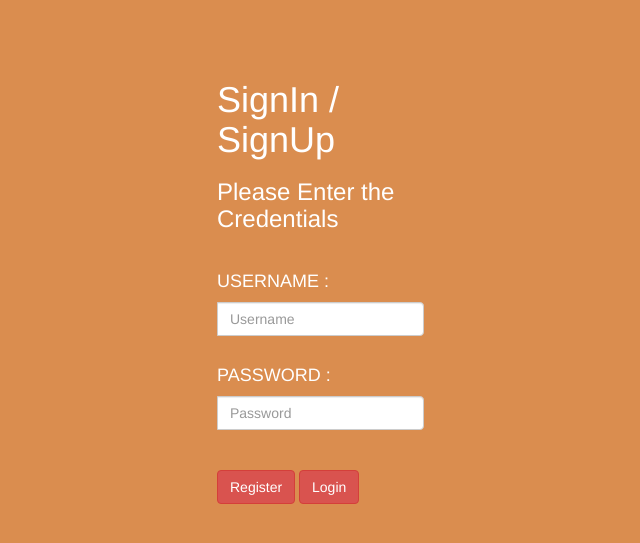
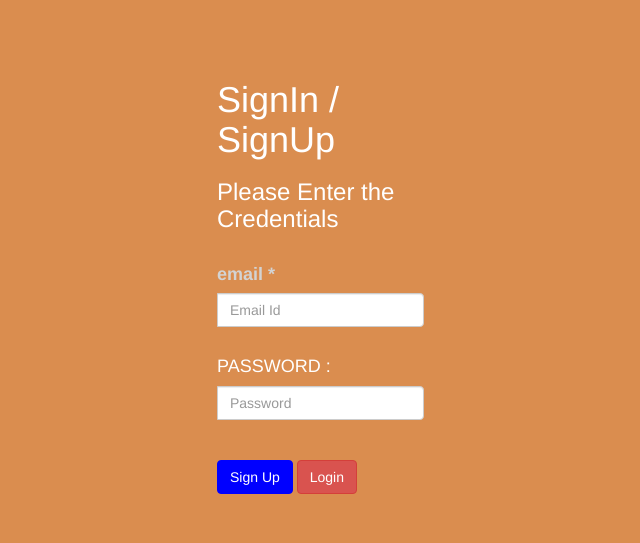
Before and after one commit to sunbun2/SWappdev, a Flask app: page / in a window 1280 px wide. Shown: the top 543 px of the page, without its empty margins (310-950 px from the left). Run offline with Flask 2, Linux system fonts and the light colour scheme; some libraries are stand-ins or nearby versions.

Commit message:
Assignment @ individual task for user name and password checking

```diff
--- a/project1/templates/registration.html
+++ b/project1/templates/registration.html
@@ -14,6 +14,67 @@
         }
 
       </style>
+          <script>
+            function funcValidate() {
+                console.log("entered")
+
+                var username = document.querySelector('#email').value;
+                var passd = document.querySelector('#Password').value;
+                var errorMessage = "";
+
+
+                if (username.length === 0) {
+                    document.querySelector('#error').innerHTML = "Please enter an email...!!!";
+                    return false;
+                }
+
+                if (passd.length === 0){
+                    document.querySelector('#error').innerHTML = "Please enter a password...!!!";
+                    return false;
+                }
+
+                if ((/^\w+([\.-]?\w+)*@\w+([\.-]?\w+)*(\.\w{2,3})+$/).test(username)) {
+
+                } else {
+                    document.querySelector('#error').innerHTML = "Please enter a valid email as a username";
+                    return false;
+                }
+
+
+                if (document.querySelector('#Password').value.length < 6 ) {
+                    document.querySelector('#error').innerHTML = "Password should be atleast 6 characters.";
+                    return false;
+                }
+
+                const pass = document.querySelector('#Password').value;
+
+                if (!/[a-z]/.test(pass)) {
+                    errorMessage += "Password should contain atleast one lowercase alphabet." + "\n";
+                }
+
+                if (!/[A-Z]/.test(pass)) {
+                    errorMessage += "Password should contain atleast one uppercase alphabet." + "\n";
+                }
+
+                if (!/[0-9]/.test(pass)) {
+                    errorMessage += "Password should contain atleast one number." + "\n";
+                }
+
+                if (!/[!@#\$%\^\&*\)\(+=._-]/.test(pass)) {
+                    errorMessage += "Password should contain atleast one symbol." + "\n";
+                }
+
+
+                if (errorMessage === ""){
+                    return true;
+                }
+
+                document.querySelector('#error').innerHTML = errorMessage;
+
+                return false;
+
+              }
+            </script>
   </head>
   <body style = "background-color:rgb(218, 141, 79)">
   <style>
@@ -28,24 +89,26 @@
   <h1>SignIn / SignUp</h1>
   <h3>  Please Enter the Credentials</h3>
   <br>
-  <form action="{{url_for('register')}}" method="POST">
+  <form  method="POST">
     <div class="input-group mb-3">
       <div class="input-group-prepend">
-        <span class="input-group-text" id="basic-addon1"><h4>USERNAME :</h4></span>
+      <label for="username" style="font-size: 18px; color: lightgray;">email *</label>
+      <span id="error_username" class="text-danger"></span>
       </div>
-      <input type="Username" class="form-control" name="name" placeholder="Username" aria-label="Username" aria-describedby="basic-addon1">
+      <input type="Username" class="form-control" name="name" placeholder="Email Id" aria-label="email" aria-describedby="basic-addon1" id = "email">
+
     </div>
     <br>
     <div class="input-group mb-3">
       <div class="input-group-prepend">
         <span class="input-group-text" id="basic-addon1"><h4>PASSWORD :</h4></span>
       </div>
-      <input type="Password" class="form-control" name="Password" placeholder="Password" aria-label="Password" aria-describedby="basic-addon1">
+      <input type="Password" class="form-control" name="Password" placeholder="Password" aria-label="Password" aria-describedby="basic-addon1" id = "Password">
     </div>
     <br>
     <br>
-     <button type="submit" class="btn btn-danger">Register</button>
-     <button type="submit" formaction="auth" class= "btn btn-danger" value="Login">Login</button>
+    <button type="submit" onclick = "return funcValidate()" class="btn btn-danger" formaction = "{{ url_for('register') }}" id = "submit" style="background-color: blue; border-color: blue;">Sign Up</button>
+    <button type="submit" formaction="{{ url_for('auth') }}" class= "btn btn-danger" value="Login">Login</button>
       {% if name %}
     <h2>Hello {{name}} successfully registered.</h2>
       {% endif %}
@@ -57,5 +120,6 @@
       {% endif %}
     <br>
     <br>
+    <h4 id = "error" style = "text-align:left;padding-left:230px;color:orange;"></h4>
   </body>
 </html>
```
